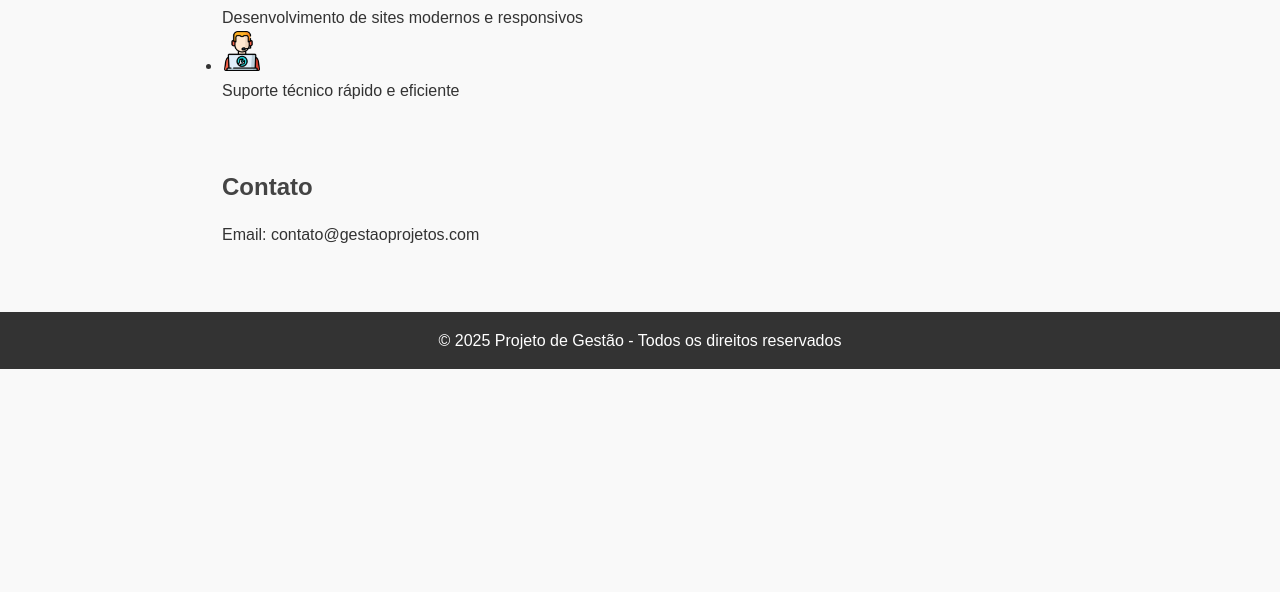
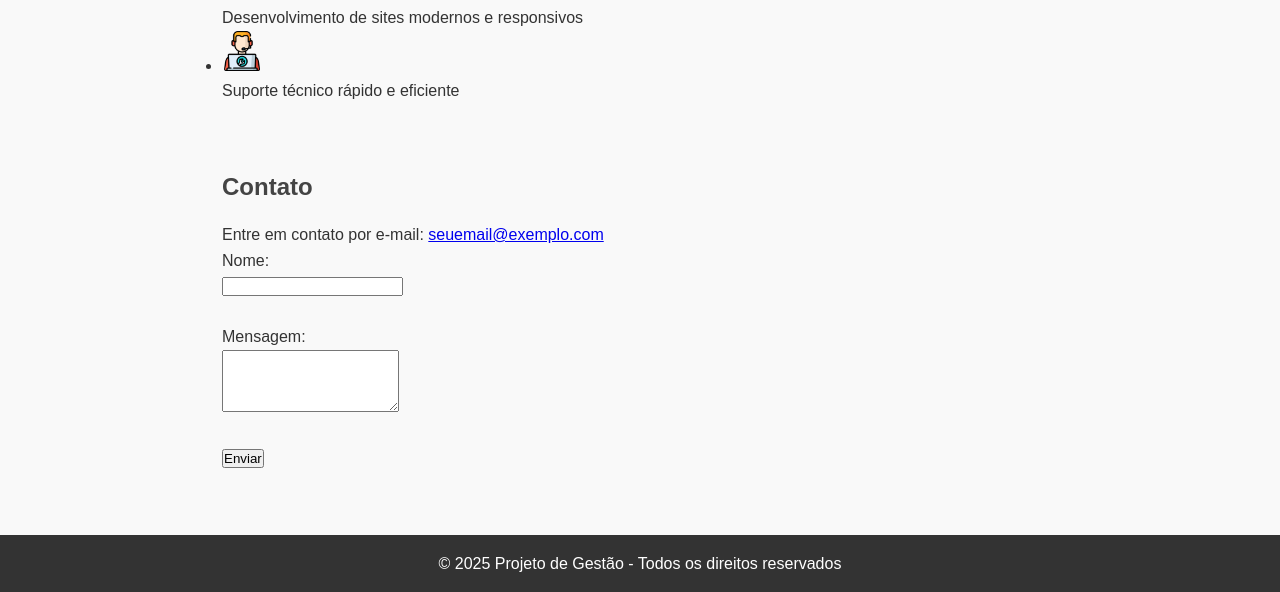
Before and after one commit to leandromeq-dot/landing-page-projeto, a plain HTML site: page index.html in a window 1280 px wide. Shown: the part 593-1185 px from the top of the page. Before the commit the page ends 962 px from the top, so only its background shows below. Drawn offline with Linux system fonts and the light colour scheme.

Commit message:
feat(contato): adiciona seção de contato com link mailto e formulário simples

```diff
--- a/index.html
+++ b/index.html
@@ -52,7 +52,22 @@
   <!-- Seção Contato -->
   <section id="contato">
     <h2>Contato</h2>
-    <p>Email: contato@gestaoprojetos.com</p>
+   <!-- Opção 1: Link direto com mailto -->
+  <p>
+    Entre em contato por e-mail:
+    <a href="mailto:seuemail@exemplo.com">seuemail@exemplo.com</a>
+  </p>
+
+  <!-- Opção 2: Formulário simples -->
+  <form action="mailto:seuemail@exemplo.com" method="post" enctype="text/plain">
+    <label for="nome">Nome:</label><br>
+    <input type="text" id="nome" name="nome" required><br><br>
+
+    <label for="mensagem">Mensagem:</label><br>
+    <textarea id="mensagem" name="mensagem" rows="4" required></textarea><br><br>
+
+    <button type="submit">Enviar</button>
+  </form>
   </section>
 
   <!-- Footer -->
```
